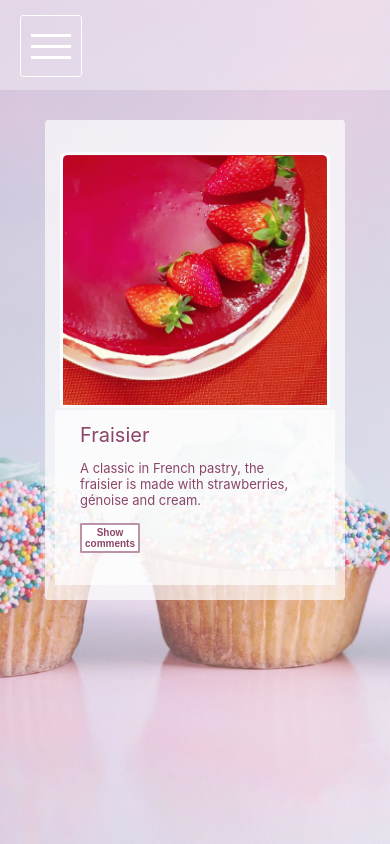
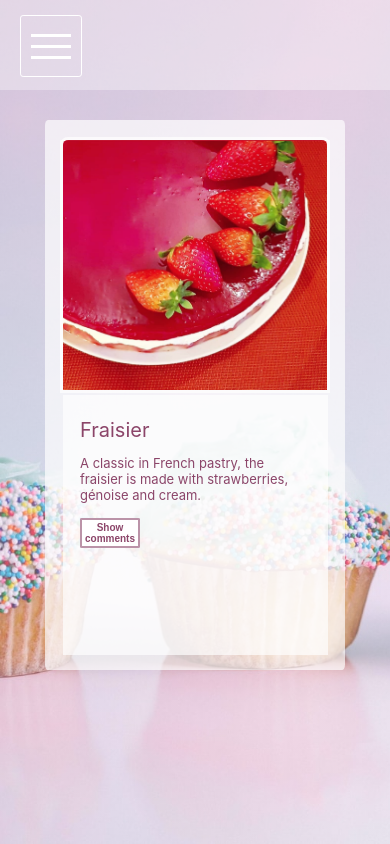
Before and after one commit to MilneS/miamyum, a React (Create React App) app: page /miamyum/details/a in a window 390 px wide. Built offline with nearby package versions, Linux system fonts and the light colour scheme; sample sign-in values are in the browser's storage.

Commit message:
css 480px

```diff
--- a/src/components/Comment.module.css
+++ b/src/components/Comment.module.css
@@ -42,3 +42,14 @@
     margin-top: 10px;
   }
 }
+@media only screen and (max-width: 480px) {
+  .commentContainer {
+    height: fit-content;
+    width: 215px;
+    line-height: 13px;
+    font-size: 10px;
+  }
+  .noComment {
+    margin-top: 5px;
+  }
+}
--- a/src/components/NewComment.module.css
+++ b/src/components/NewComment.module.css
@@ -47,7 +47,6 @@ textarea {
     font-size: 13px;
     padding: 5px;
     line-height: 18px;
-    border: 1px solid green;
   }
   ::placeholder {
     font-size: 13px;
@@ -58,3 +57,21 @@ textarea {
     font-size: 10px;
   }
 }
+
+@media only screen and (max-width: 480px) {
+  textarea {
+    width: 215px;
+    height: 60px;
+    font-size: 13px;
+    line-height: 18px;
+  }
+  ::placeholder {
+    font-size: 13px;
+  }
+  .comment {
+    height: 80px;
+    margin: 0px;
+    margin-top: 18px;
+    padding: 0px;
+  }
+}
--- a/src/pages/Details.module.css
+++ b/src/pages/Details.module.css
@@ -164,15 +164,19 @@
 @media only screen and (max-width: 480px) {
   .card {
     width: 300px;
-    height: 480px;
+    height: 550px;
   }
   .imgcontainer {
     height: 250px;
     width: 270px;
+    margin-top: 20px;
   }
   .itemsContainer {
-    height: 200px;
-    width: 270px;
+    height: 500px;
+    width: 255px;
+    padding-top: 10px;
+    /* border:1px solid red */
+
   }
   .title {
     height: 50px;
```
